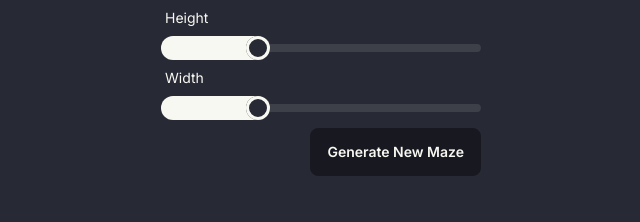
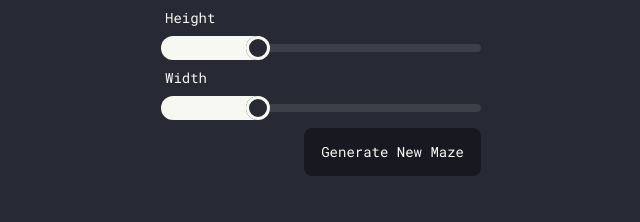
Before and after one commit to cwtwelve/maze-generator, a Next.js app: page / in a window 1280 px wide. Shown: the top 222 px of the page, without its empty margins (319-959 px from the left). Built offline with nearby package versions, Linux system fonts and the light colour scheme.

Commit message:
Updated fonts

```diff
--- a/app/layout.tsx
+++ b/app/layout.tsx
@@ -1,7 +1,7 @@
 import "./globals.scss";
-import { Inter } from "next/font/google";
+import { Roboto_Mono } from "next/font/google";
 
-const inter = Inter({ subsets: ["latin"] });
+const robotoMono = Roboto_Mono({ subsets: ["latin"] });
 
 export const metadata = {
 	title: "Maze Generator"
@@ -10,7 +10,7 @@
 const RootLayout = ({ children }: { children: React.ReactNode }) => {
 	return (
 		<html>
-			<body className={inter.className}>{children}</body>
+			<body className={robotoMono.className}>{children}</body>
 		</html>
 	);
 };
--- a/src/ui/button/button.tsx
+++ b/src/ui/button/button.tsx
@@ -7,7 +7,10 @@
 	const { label, type } = props;
 
 	return (
-		<button type={type} className={classNames("btn", "normal-case")}>
+		<button
+			type={type}
+			className={classNames("btn", "normal-case", "font-normal")}
+		>
 			{label}
 		</button>
 	);
```
